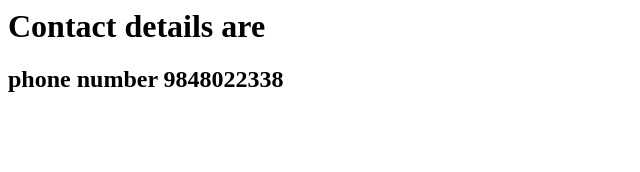
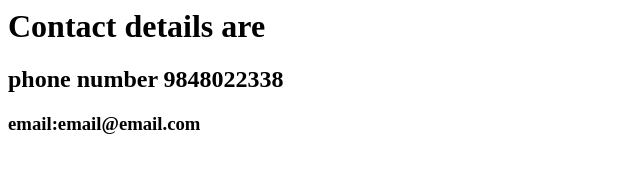
Before and after one commit to kbvk002/vtgitrepo, a plain HTML site: page index.html in a window 1280 px wide. Shown: the whole page, without its empty margins (0-640 px from the left). Drawn offline with Linux system fonts and the light colour scheme.

Commit message:
updated index.html

```diff
--- a/index.html
+++ b/index.html
@@ -1,2 +1,3 @@
 <h1>Contact details are</h1>
 <h2>phone number 9848022338</h2>
+<h3>email:email@email.com</h3>
```
